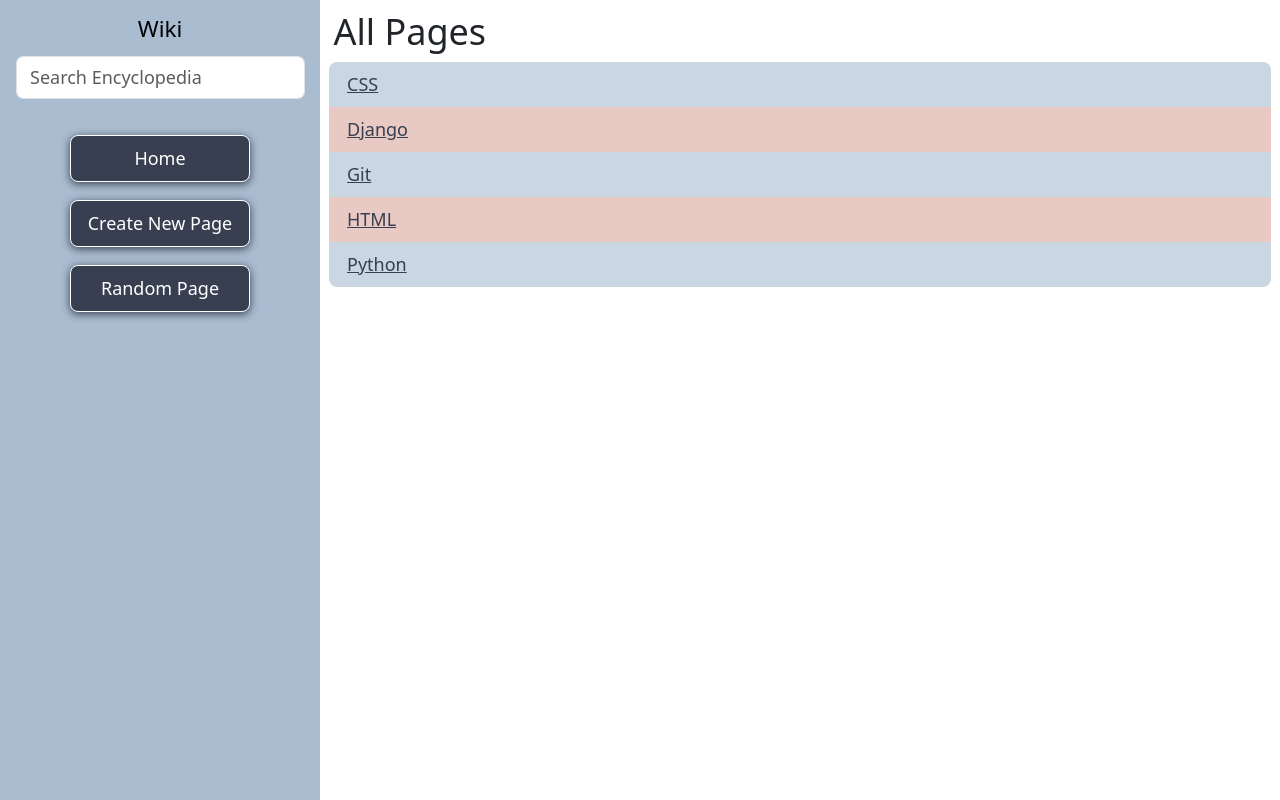
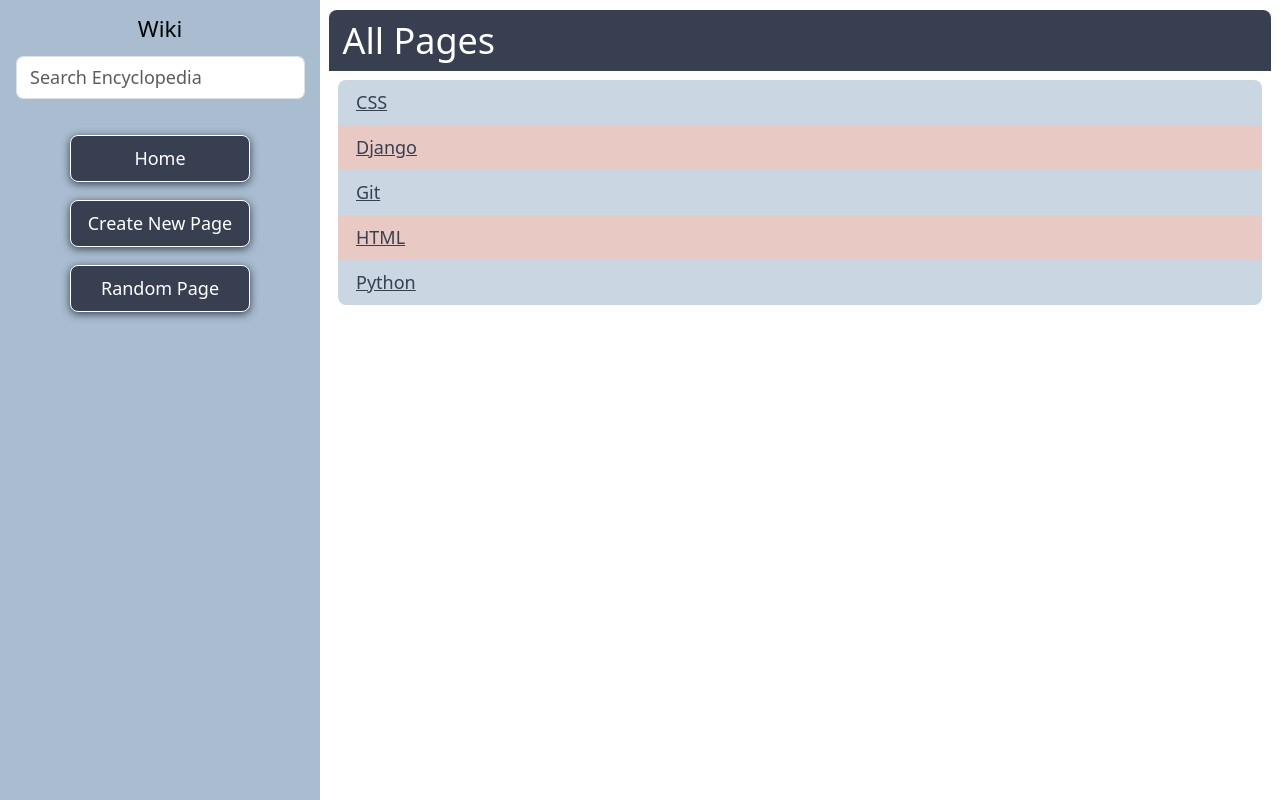
Before and after one commit to webshuriken/wikipedia-like, a Django app: page / in a window 1280 px wide. Run offline with Django 3.2, Linux system fonts and the light colour scheme.

Commit message:
style: create global style for the header of the pages.
It gives you a standard style for the heading of a page, allowing further customization

```diff
--- a/encyclopedia/static/encyclopedia/styles.css
+++ b/encyclopedia/static/encyclopedia/styles.css
@@ -24,6 +24,13 @@
     height: 100%;
 }
 
+/* Global styles */
+.wiki-header {
+    background: var(--wk-charcoal);
+    color: var(--wk-white);
+    border-top-right-radius: 8px;
+    border-top-left-radius: 8px;
+}
 
 /* Further customisation */
 .wiki-navbar-wrapper {
@@ -103,10 +110,7 @@
 .wiki-entry {}
 
 .wiki-entry__header {
-    background-color: var(--wk-charcoal);
     color: var(--wk-melon);
-    border-top-right-radius: 8px;
-    border-top-left-radius: 8px;
 }
 .wiki-entry__header a {
     color: var(--wk-white);
@@ -122,13 +126,6 @@
 /* New entry */
 .wiki-new-entry {}
 
-.wiki-new-entry__header {
-    background: var(--wk-charcoal);
-    color: var(--wk-white);
-    border-top-right-radius: 8px;
-    border-top-left-radius: 8px;
-}
-
 .wiki-new-entry__form {}
 .wiki-new-entry__form div textarea {
     min-height: 50vh;
--- a/encyclopedia/templates/encyclopedia/entry.html
+++ b/encyclopedia/templates/encyclopedia/entry.html
@@ -4,9 +4,9 @@
   {{ entry_title }}
 {% endblock %}
 
-<section class="row wiki-entry">
 {% block body %}
-  <header class="col-12 p-2 wiki-entry__header">
+<section class="row px-2 wiki-entry">
+  <header class="col-12 p-2 wiki-header wiki-entry__header">
     <h1 class="h2 d-inline-block">{{ entry_title }}</h1>
     <a href="{% url 'encyclopedia:edit-page' entry_title %}">edit page</a>
   </header>
@@ -17,5 +17,5 @@
     <p>Seem this entry exists but has no content...</p>
     {% endfor %}
   </div>
+</section>
 {% endblock %}
-</section>
--- a/encyclopedia/templates/encyclopedia/index.html
+++ b/encyclopedia/templates/encyclopedia/index.html
@@ -5,11 +5,11 @@
 {% endblock %}
 
 {% block body %}
-<section class="row">
-    <header class="col-12">
+<section class="row px-2">
+    <header class="col-12 pt-2 wiki-header">
         <h1 class="h2">All Pages</h1>
     </header>
-    <ul class="col-12 px-2 wiki-list-all">
+    <ul class="col-12 px-2 py-2 wiki-list-all">
         {% for entry in entries %}
         <li>
             <a href="{% url 'encyclopedia:entry' entry %}" class="d-block px-3 py-2">{{ entry }}</a>
--- a/encyclopedia/templates/encyclopedia/new-page.html
+++ b/encyclopedia/templates/encyclopedia/new-page.html
@@ -6,7 +6,7 @@
 
 {% block body %}
 <section class="row px-2 wiki-new-entry">
-  <header class="col-12 pt-2 wiki-new-entry__header">
+  <header class="col-12 pt-2 wiki-header">
     <h1 class="h2">Create new entry</h1>
   </header>
   <form action="{% url 'encyclopedia:new-page' %}" method="post" class="col-12 py-2 wiki-new-entry__form">
```
